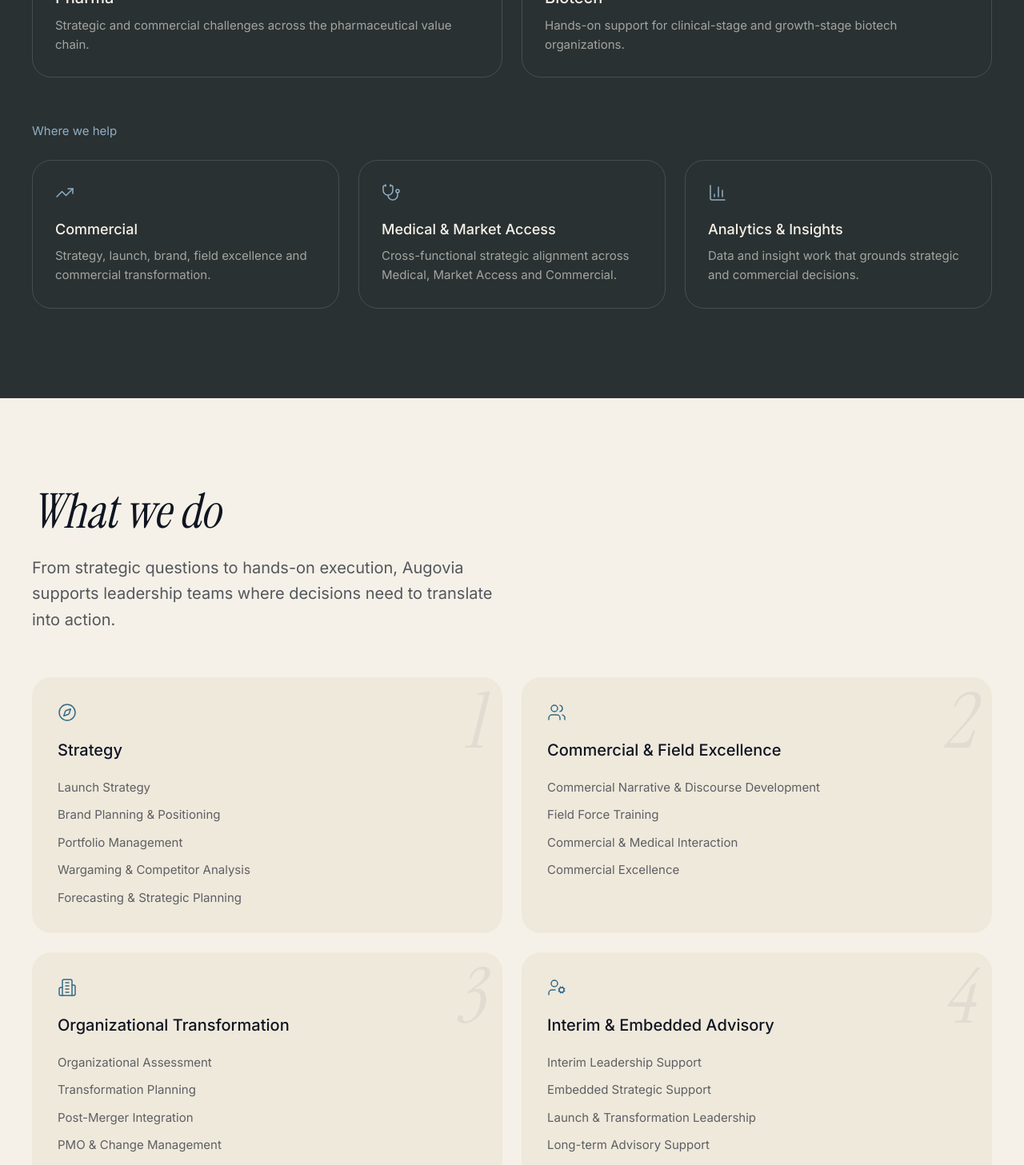
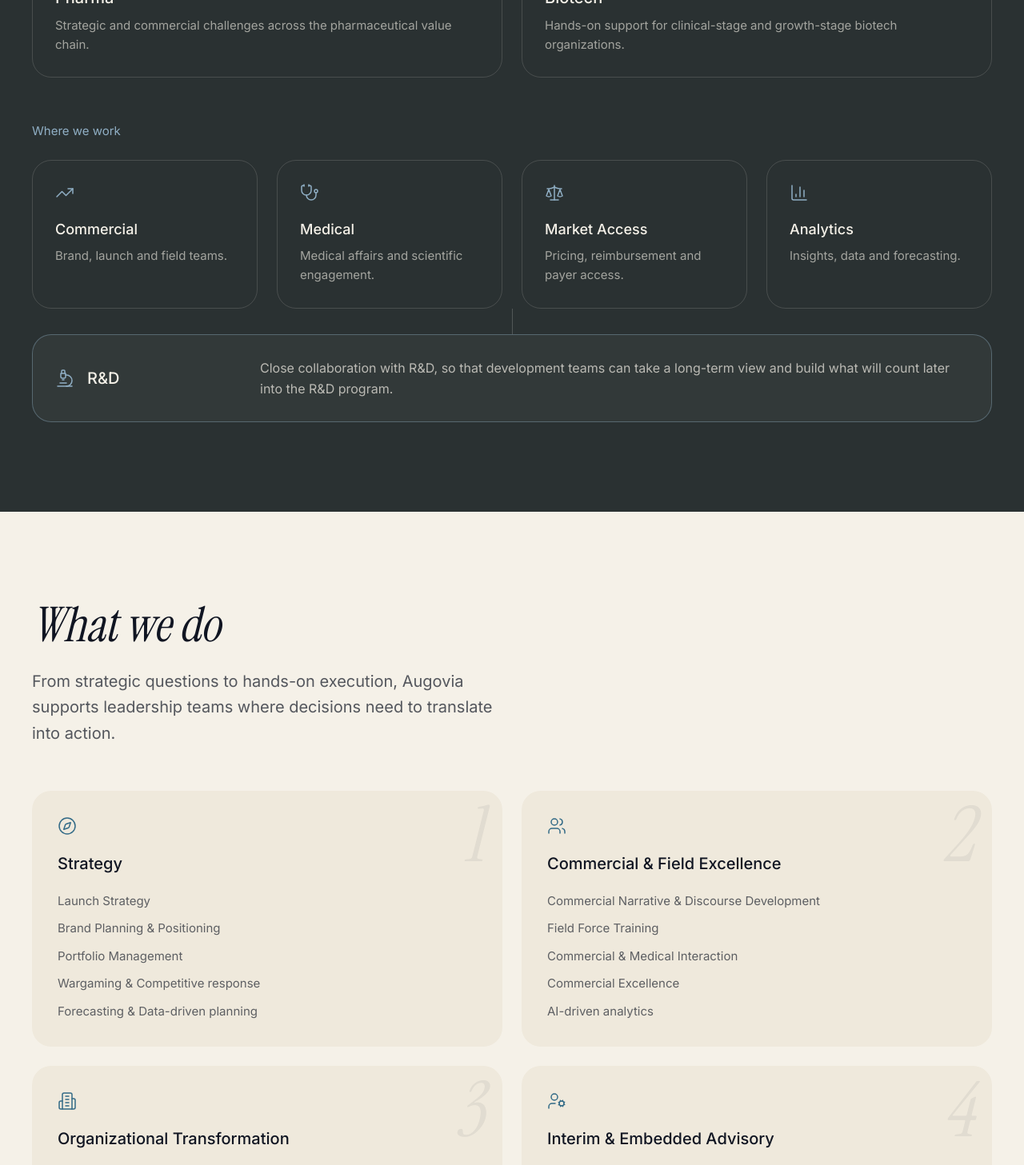
Before and after one commit to Nikolaj1337-maker/augovia, a Next.js app: page / in a window 1280 px wide. Shown: the part 1330-2787 px from the top of the page at 80% size. Built offline with nearby package versions, Linux system fonts and the light colour scheme.

Commit message:
v9
general optimization

```diff
--- a/app/layout.tsx
+++ b/app/layout.tsx
@@ -21,9 +21,9 @@
 
 export const metadata: Metadata = {
   metadataBase: new URL(siteUrl),
-  title: "Augovia | Strategy & Advisory for Pharma, Biotech & Healthcare",
+  title: "Augovia | Strategy & Advisory for Pharma & Biotech",
   description:
-    "Augovia provides senior strategic advisory and hands-on execution support to Pharma, Biotech and Healthcare leaders across strategy, commercial excellence, transformation and interim leadership.",
+    "Augovia provides senior strategic advisory and hands-on execution support to Pharma and Biotech leaders across strategy, commercial excellence, transformation and interim leadership.",
   robots: {
     index: true,
     follow: true,
@@ -32,9 +32,9 @@
     icon: "/favicon.ico",
   },
   openGraph: {
-    title: "Augovia | Strategy & Advisory for Pharma, Biotech & Healthcare",
+    title: "Augovia | Strategy & Advisory for Pharma & Biotech",
     description:
-      "Senior strategic advisory and hands-on execution support for Pharma, Biotech and Healthcare leaders.",
+      "Senior strategic advisory and hands-on execution support for Pharma and Biotech leaders.",
     url: siteUrl,
     siteName: "Augovia",
     locale: "en_US",
@@ -42,9 +42,9 @@
   },
   twitter: {
     card: "summary_large_image",
-    title: "Augovia | Strategy & Advisory for Pharma, Biotech & Healthcare",
+    title: "Augovia | Strategy & Advisory for Pharma & Biotech",
     description:
-      "Senior strategic advisory and hands-on execution support for Pharma, Biotech and Healthcare leaders.",
+      "Senior strategic advisory and hands-on execution support for Pharma and Biotech leaders.",
   },
 };
 
--- a/app/page.tsx
+++ b/app/page.tsx
@@ -3,7 +3,7 @@
 import FocusSection from "@/components/FocusSection";
 import ServicesSection from "@/components/ServicesSection";
 import DeliveryPartnerSection from "@/components/DeliveryPartnerSection";
-import GeographySection from "@/components/GeographySection";
+import IndicationsSection from "@/components/IndicationsSection";
 import FounderSection from "@/components/FounderSection";
 import ContactSection from "@/components/ContactSection";
 import Footer from "@/components/Footer";
@@ -16,7 +16,7 @@
       <FocusSection />
       <ServicesSection />
       <DeliveryPartnerSection />
-      <GeographySection />
+      <IndicationsSection />
       <FounderSection />
       <ContactSection />
       <Footer />
--- a/components/ContactSection.tsx
+++ b/components/ContactSection.tsx
@@ -44,8 +44,8 @@
               Let&rsquo;s talk.
             </h2>
             <p className="mt-6 max-w-sm text-[18px] leading-relaxed text-ink/70 md:text-[20px]">
-              If you are facing a strategic challenge in Pharma, Biotech or
-              Healthcare, let&rsquo;s talk.
+              If you are facing a strategic challenge in Pharma or
+              Biotech, let&rsquo;s talk.
             </p>
           </div>
 
--- a/components/FocusSection.tsx
+++ b/components/FocusSection.tsx
@@ -1,4 +1,12 @@
-import { Factory, FlaskConical, TrendingUp, Stethoscope, BarChart3 } from "lucide-react";
+import {
+  Factory,
+  FlaskConical,
+  TrendingUp,
+  Stethoscope,
+  Scale,
+  BarChart3,
+  Microscope,
+} from "lucide-react";
 
 const whoWeWorkWith = [
   {
@@ -13,22 +21,20 @@
   },
 ];
 
-const whereWeHelp = [
+// Functions we work with (kept short: what we do with them is under "What we do")
+const whereWeWork = [
+  { name: "Commercial", icon: TrendingUp, copy: "Brand, launch and field teams." },
   {
-    name: "Commercial",
-    icon: TrendingUp,
-    copy: "Strategy, launch, brand, field excellence and commercial transformation.",
+    name: "Medical",
+    icon: Stethoscope,
+    copy: "Medical affairs and scientific engagement.",
   },
   {
-    name: "Medical & Market Access",
-    icon: Stethoscope,
-    copy: "Cross-functional strategic alignment across Medical, Market Access and Commercial.",
+    name: "Market Access",
+    icon: Scale,
+    copy: "Pricing, reimbursement and payer access.",
   },
-  {
-    name: "Analytics & Insights",
-    icon: BarChart3,
-    copy: "Data and insight work that grounds strategic and commercial decisions.",
-  },
+  { name: "Analytics", icon: BarChart3, copy: "Insights, data and forecasting." },
 ];
 
 export default function FocusSection() {
@@ -62,9 +68,9 @@
         </div>
 
         <div className="mt-14">
-          <p className="text-[15px] text-mist">Where we help</p>
-          <div className="mt-6 grid gap-6 sm:grid-cols-3">
-            {whereWeHelp.map((area) => (
+          <p className="text-[15px] text-mist">Where we work</p>
+          <div className="mt-6 grid gap-6 sm:grid-cols-2 lg:grid-cols-4">
+            {whereWeWork.map((area) => (
               <div
                 key={area.name}
                 className="rounded-3xl border border-ivory/15 p-7"
@@ -77,6 +83,20 @@
               </div>
             ))}
           </div>
+
+          {/* Connector: the four functions work closely with R&D */}
+          <div className="mx-auto h-8 w-px bg-ivory/20" aria-hidden="true" />
+          <div className="flex flex-col gap-4 rounded-3xl border border-mist/40 bg-ivory/[0.04] p-7 md:flex-row md:items-center md:gap-8">
+            <div className="flex items-center gap-4 md:w-56 md:shrink-0">
+              <Microscope className="h-6 w-6 shrink-0 text-mist" strokeWidth={1.5} />
+              <h3 className="text-[20px] font-medium">R&amp;D</h3>
+            </div>
+            <p className="text-[16px] leading-relaxed text-ivory/70">
+              Close collaboration with R&amp;D, so that development teams can
+              take a long-term view and build what will count later into the
+              R&amp;D program.
+            </p>
+          </div>
         </div>
       </div>
     </section>
--- a/components/Footer.tsx
+++ b/components/Footer.tsx
@@ -16,7 +16,7 @@
               AUGOVIA
             </Link>
             <p className="mt-2 max-w-xs text-[14px] text-ivory/60">
-              Strategic advisory for Pharma, Biotech &amp; Healthcare.
+              Strategic advisory for Pharma and Biotech.
             </p>
           </div>
 
--- a/components/FounderSection.tsx
+++ b/components/FounderSection.tsx
@@ -35,8 +35,12 @@
             <p>
               Having worked across consulting, pharma, biotech and care
               delivery, {site.founderFirstName} brings a perspective that connects strategic
-              thinking with the realities of execution, built across Europe,
-              the US and selected African and Asian markets.
+              thinking with the realities of execution.
+            </p>
+            <p>
+              {site.founderFirstName} has worked on pharma topics across
+              Europe and the US, as well as in selected markets in Africa, the
+              Middle East, South America and Asia.
             </p>
           </div>
         </div>
--- a/components/Hero.tsx
+++ b/components/Hero.tsx
@@ -6,11 +6,11 @@
       <div className="mx-auto grid max-w-content gap-14 ">
         <div>
           <p className="mb-6 text-[16px] text-stone md:text-[17px]">
-            Strategic advisory for Pharma and Healthcare
+            Strategic advisory for Pharma and Biotech
           </p>
           <AnimatedHeroHeadline className="max-w-2xl font-serif text-[3.25rem] italic leading-[1.02] text-ink sm:text-[4.25rem] md:text-[5.25rem] lg:text-[6rem]" />
           <p className="mt-9 max-w-xl text-[19px] leading-relaxed text-ink/70 md:text-[21px]">
-            Augovia advises Pharma, Biotech and Healthcare leaders on strategy,
+            Augovia advises Pharma and Biotech leaders on strategy,
             transformation and execution, from critical decisions to
             hands-on delivery.
           </p>
--- /dev/null
+++ b/components/IndicationsSection.tsx
@@ -0,0 +1,51 @@
+import {
+  Target,
+  Droplet,
+  Heart,
+  Brain,
+  MessageCircle,
+  Hand,
+  Eye,
+  Shield,
+  Plus,
+  LucideIcon,
+} from "lucide-react";
+
+const indications: { name: string; icon: LucideIcon }[] = [
+  { name: "Oncology", icon: Target },
+  { name: "Hematology", icon: Droplet },
+  { name: "Cardiometabolism", icon: Heart },
+  { name: "Neurology", icon: Brain },
+  { name: "Psychiatry", icon: MessageCircle },
+  { name: "Dermatology", icon: Hand },
+  { name: "Ophthalmology", icon: Eye },
+  { name: "Virology", icon: Shield },
+  { name: "and others", icon: Plus },
+];
+
+export default function IndicationsSection() {
+  return (
+    <section className="px-6 py-20 md:px-10 md:py-28">
+      <div className="mx-auto max-w-content">
+        <h2 className="max-w-3xl font-serif text-[2.75rem] italic leading-[1.05] text-ink md:text-6xl">
+          Indications we have worked in
+        </h2>
+
+        <ul className="mt-12 grid grid-cols-2 gap-3 sm:grid-cols-3 lg:grid-cols-5">
+          {indications.map((item) => (
+            <li
+              key={item.name}
+              className="flex items-center gap-3 rounded-2xl bg-[#EFE9DC] px-4 py-3.5"
+            >
+              <item.icon
+                className="h-5 w-5 shrink-0 text-stone"
+                strokeWidth={1.5}
+              />
+              <span className="text-[15px] text-ink/80">{item.name}</span>
+            </li>
+          ))}
+        </ul>
+      </div>
+    </section>
+  );
+}
--- a/components/ServicesSection.tsx
+++ b/components/ServicesSection.tsx
@@ -16,8 +16,8 @@
       "Launch Strategy",
       "Brand Planning & Positioning",
       "Portfolio Management",
-      "Wargaming & Competitor Analysis",
-      "Forecasting & Strategic Planning",
+      "Wargaming & Competitive response",
+      "Forecasting & Data-driven planning",
     ],
   },
   {
@@ -29,6 +29,7 @@
       "Field Force Training",
       "Commercial & Medical Interaction",
       "Commercial Excellence",
+      "AI-driven analytics",
     ],
   },
   {
```
Also changed, not shown: 1 other file (tests, documents, lock files or other folders).
